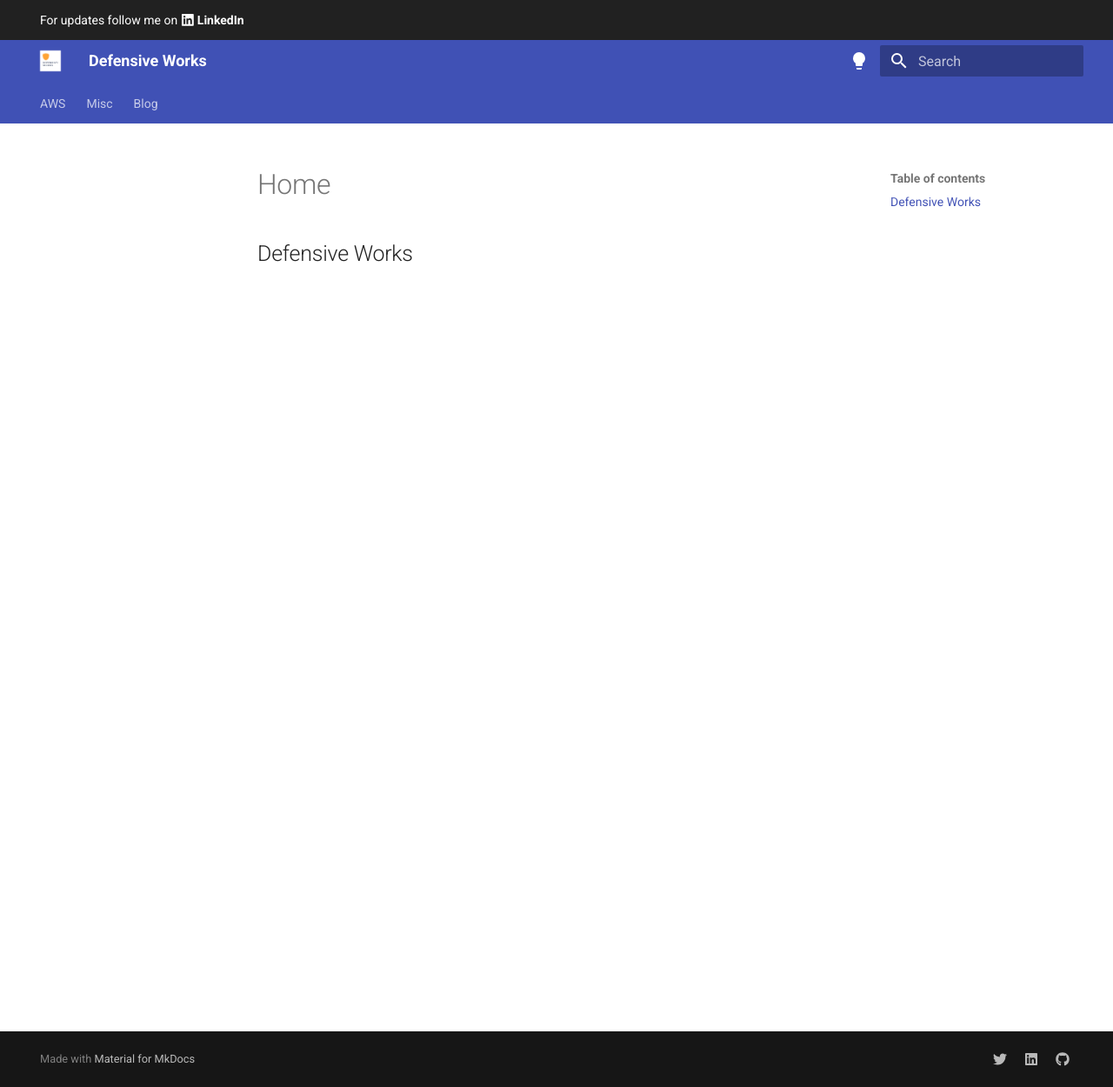
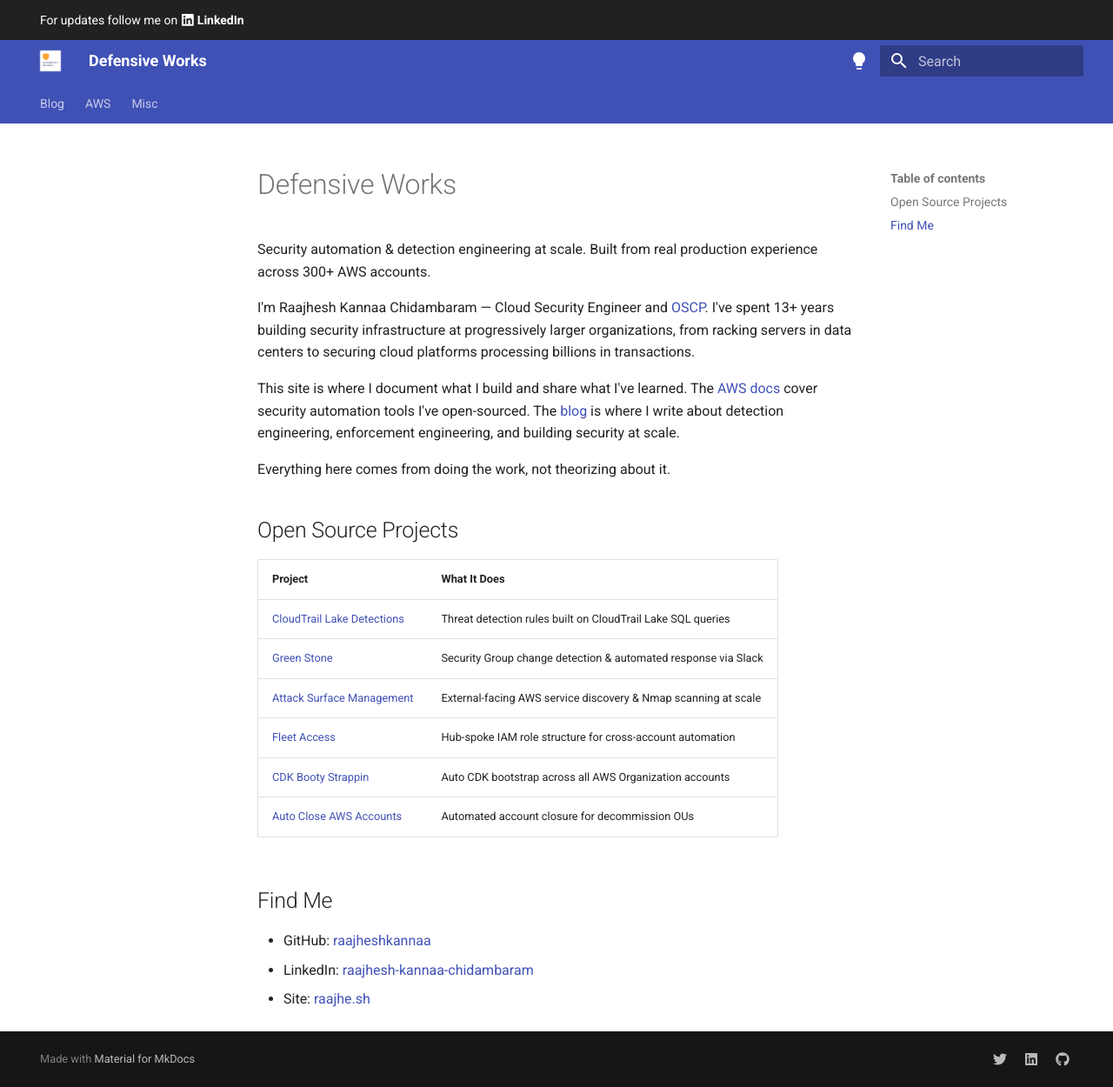
Before and after one commit to raajheshkannaa/defensive.works, an MkDocs documentation site: the page built from content/index.md, in a window 1280 px wide and 1250 px high. Shown: the whole window at 87% size. Built offline with MkDocs 1.6.1 and Material for MkDocs 9.7.7, drawn with Linux system fonts in a browser that asks for light colours.

Commit message:
Add first blog post: Detection Engineering with CloudTrail Lake at Scale
- New blog post with full deep-dive on CloudTrail Lake detection pipeline
- Updated landing page with proper intro and project table
- Blog tab moved to first position in navigation
- Cleaned up AWS and Misc section descriptions
- CloudTrail Lake reference doc now links to blog deep-dive
- Removed empty blog placeholders
- Fixed deprecated emoji extension in mkdocs config

Co-Authored-By: Claude Opus 4.6 <noreply@anthropic.com>

```diff
--- a/content/index.md
+++ b/content/index.md
@@ -1 +1,26 @@
-## Defensive Works
+# Defensive Works
+
+Security automation & detection engineering at scale. Built from real production experience across 300+ AWS accounts.
+
+I'm Raajhesh Kannaa Chidambaram — Cloud Security Engineer and [OSCP](https://www.offensive-security.com/pwk-oscp/). I've spent 13+ years building security infrastructure at progressively larger organizations, from racking servers in data centers to securing cloud platforms processing billions in transactions.
+
+This site is where I document what I build and share what I've learned. The [AWS docs](aws/index.md) cover security automation tools I've open-sourced. The [blog](blog/index.md) is where I write about detection engineering, enforcement engineering, and building security at scale.
+
+Everything here comes from doing the work, not theorizing about it.
+
+## Open Source Projects
+
+| Project | What It Does |
+|---|---|
+| [CloudTrail Lake Detections](https://github.com/raajheshkannaa/aws-cloudtrail-lake-detections) | Threat detection rules built on CloudTrail Lake SQL queries |
+| [Green Stone](https://github.com/raajheshkannaa/green-stone) | Security Group change detection & automated response via Slack |
+| [Attack Surface Management](https://github.com/raajheshkannaa/attack-surface-management) | External-facing AWS service discovery & Nmap scanning at scale |
+| [Fleet Access](https://github.com/raajheshkannaa/fleet-access) | Hub-spoke IAM role structure for cross-account automation |
+| [CDK Booty Strappin](https://github.com/raajheshkannaa/cdk-booty-strappin) | Auto CDK bootstrap across all AWS Organization accounts |
+| [Auto Close AWS Accounts](https://github.com/raajheshkannaa/auto-close-aws-accounts) | Automated account closure for decommission OUs |
+
+## Find Me
+
+- GitHub: [raajheshkannaa](https://github.com/raajheshkannaa)
+- LinkedIn: [raajhesh-kannaa-chidambaram](https://www.linkedin.com/in/raajhesh-kannaa-chidambaram/)
+- Site: [raajhe.sh](https://raajhe.sh)
--- a/mkdocs.yml
+++ b/mkdocs.yml
@@ -1,5 +1,5 @@
 site_name: Defensive Works
-site_description: Multi layered defense strategies for everyone
+site_description: Security automation & detection engineering at scale
 site_url: https://defensive.works
 site_author: Raajhesh Kannaa Chidambaram
 
@@ -38,8 +38,8 @@ markdown_extensions:
   - pymdownx.details
   - pymdownx.superfences
   - pymdownx.emoji:
-      emoji_index: !!python/name:materialx.emoji.twemoji
-      emoji_generator: !!python/name:materialx.emoji.to_svg
+      emoji_index: !!python/name:material.extensions.emoji.twemoji
+      emoji_generator: !!python/name:material.extensions.emoji.to_svg
 
 plugins:
   - search
```
Also changed, not shown: content/aws/index.md (+5 -1 lines), content/aws/logging-and-monitoring/cloudtrail-lake-detections.md (+11 -6 lines), content/blog/detection-engineering-cloudtrail-lake.md (added, +197 -0 lines), content/blog/index.md (+8 -1 lines), content/blog/new_blog_post.md (deleted, +0 -1 lines), content/misc/index.md (+3 -1 lines), content/.pages, content/blog/.pages, content/blog/i-know-terraform-but-i-build-with-cdk.md (deleted).
